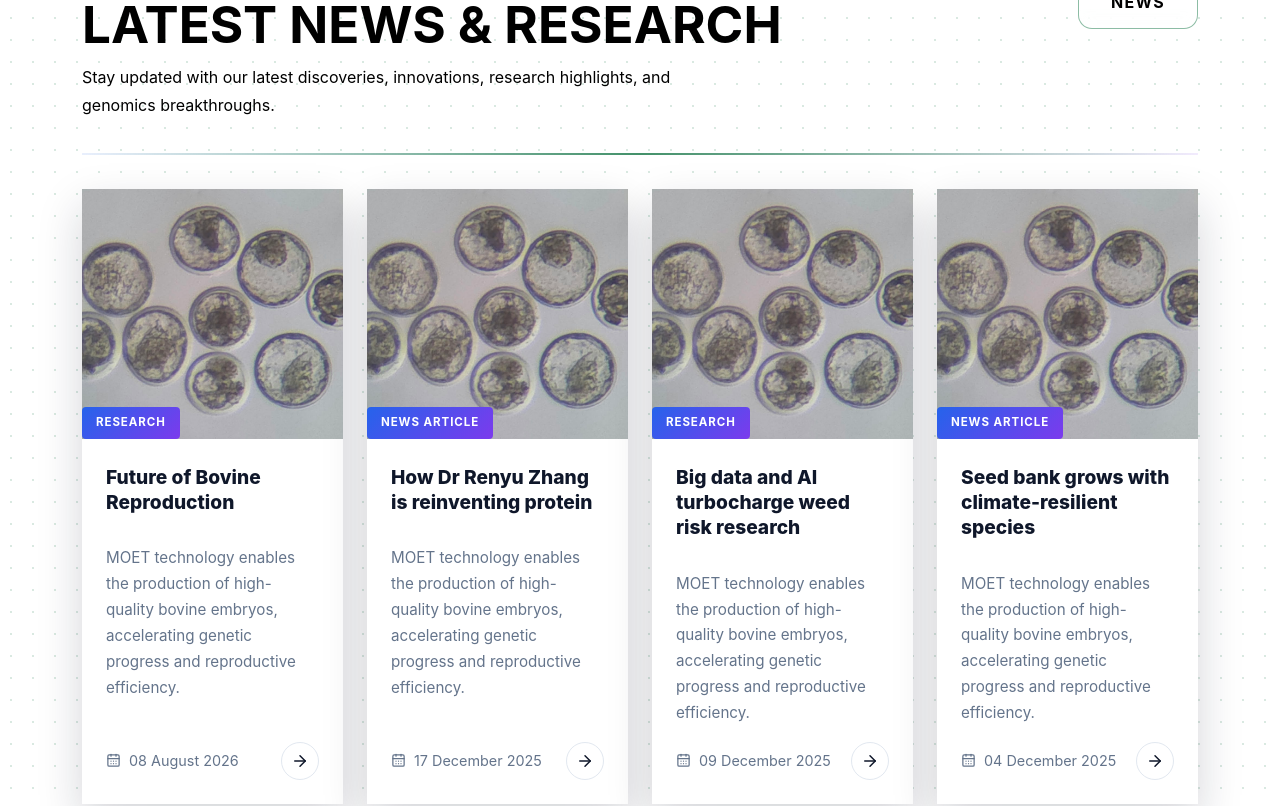
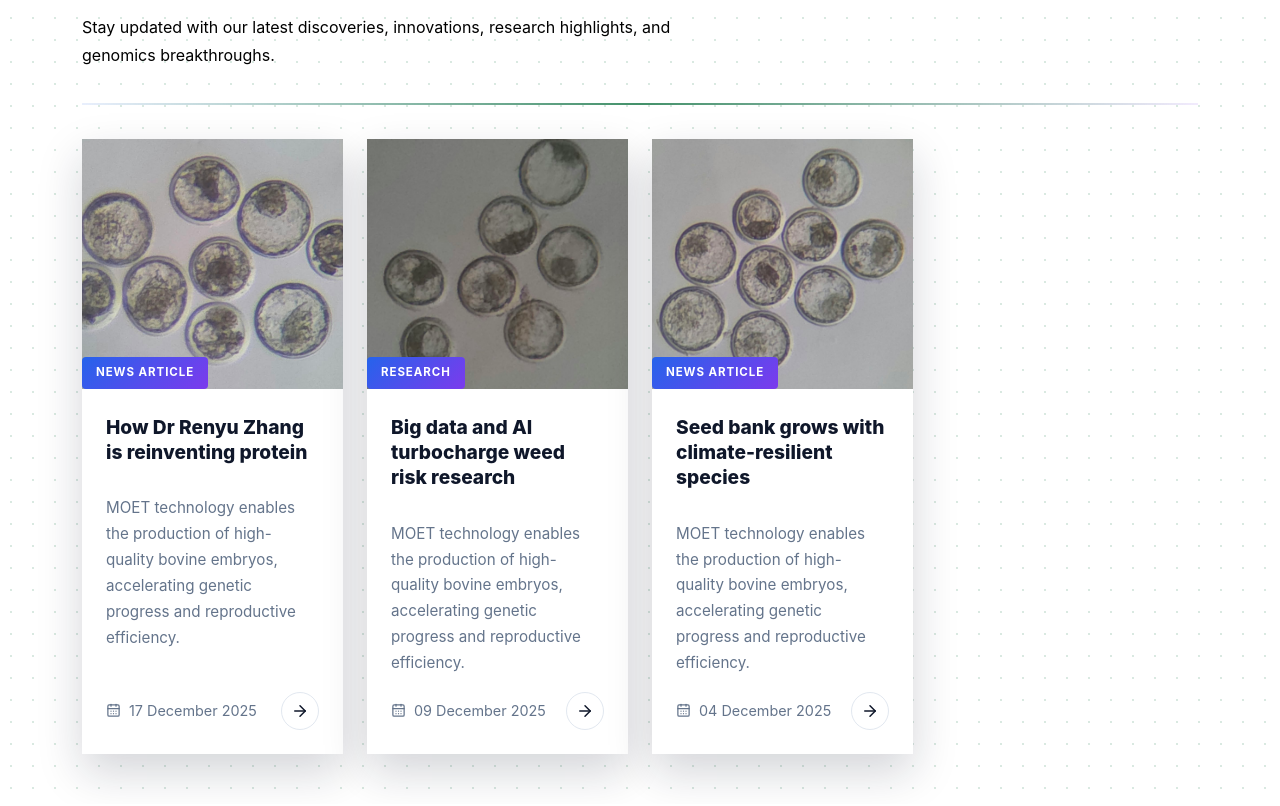
Before and after one commit to rishab-sudo/lead_genetics, a React (Create React App) app: page / in a window 1280 px wide. Shown: the part 3260-4066 px from the top of the page. Built offline with nearby package versions, Linux system fonts and the light colour scheme.

Commit message:
10aug2026

```diff
--- a/src/components/NewsEvents.css
+++ b/src/components/NewsEvents.css
@@ -1,7 +1,7 @@
 /* ================= SECTION ================= */
 .news-events-section {
   position: relative;
-  padding: 100px 0;
+  padding: 50px 0;
   /* background: #203a43; */
   overflow: hidden;
 }
--- a/src/components/NewsEvents.js
+++ b/src/components/NewsEvents.js
@@ -4,14 +4,8 @@ import { CalendarDays, ArrowRight } from "lucide-react";
 import "./NewsEvents.css";
 
 const newsData = [
-  {
-    title: "Future of Bovine Reproduction",
-    date: "08 August 2026",
-    image: require("../assets/embroy1.jpeg"),
-    tag: "Research",
-    description:
-      " MOET technology enables the production of high-quality bovine embryos, accelerating genetic progress and reproductive efficiency.",
-  },
+
+
   {
     title: "How Dr Renyu Zhang is reinventing protein",
     date: "17 December 2025",
@@ -23,7 +17,7 @@ const newsData = [
   {
     title: "Big data and AI turbocharge weed risk research",
     date: "09 December 2025",
-    image: require("../assets/embroy1.jpeg"),
+    image: require("../assets/embroy2.jpeg"),
     tag: "Research",
     description:
       " MOET technology enables the production of high-quality bovine embryos, accelerating genetic progress and reproductive efficiency.",
@@ -31,7 +25,7 @@ const newsData = [
   {
     title: "Seed bank grows with climate-resilient species",
     date: "04 December 2025",
-    image: require("../assets/embroy1.jpeg"),
+    image: require("../assets/embroy3.jpeg"),
     tag: "News Article",
     description:
       " MOET technology enables the production of high-quality bovine embryos, accelerating genetic progress and reproductive efficiency.",
```
Also changed, not shown: src/assets/embroy3.jpeg (added).
